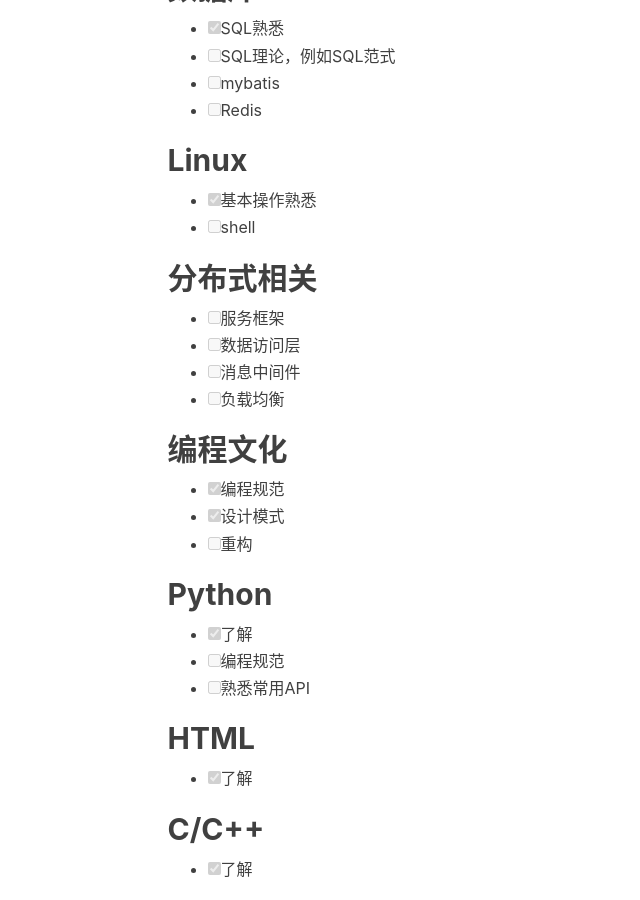
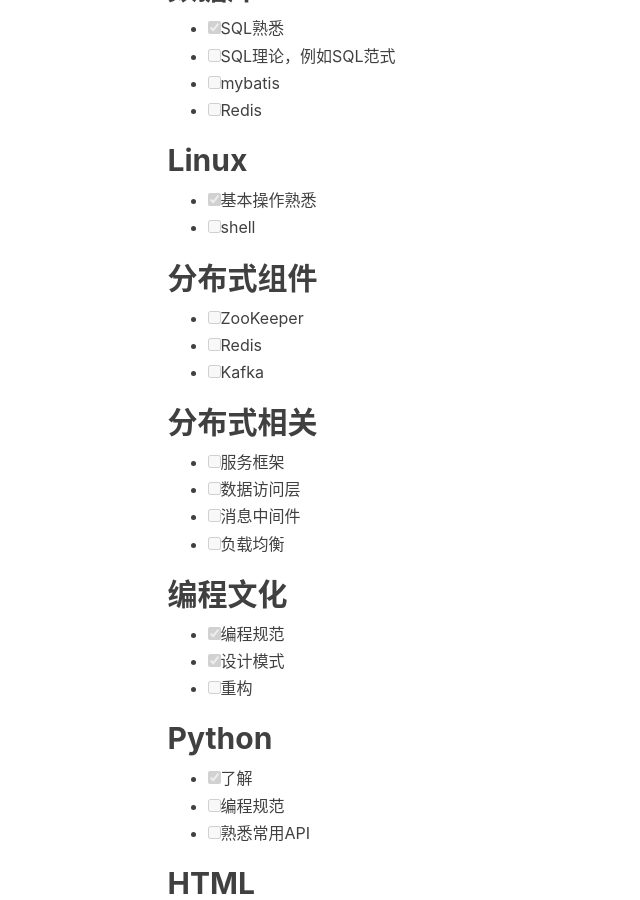
Before and after one commit to fxleyu/fxleyu.github.io, a Jekyll site: the page built from about.md, in a window 1280 px wide and 900 px high, scrolled down 2385 px. Shown: the whole window, without its empty margins (0-640 px from the left). Built offline with Jekyll 4.4.1, drawn with Linux system fonts in a browser that asks for light colours; nearby versions of some CDN libraries; comment, search, counter and statistics services are not loaded.

Commit message:
[更新] 添加分布式组件

```diff
--- a/about.md
+++ b/about.md
@@ -72,6 +72,11 @@
 - [x] 基本操作熟悉
 - [ ] shell
 
+## 分布式组件
+- [ ] ZooKeeper
+- [ ] Redis
+- [ ] Kafka
+
 ## 分布式相关
 - [ ] 服务框架
 - [ ] 数据访问层
```
